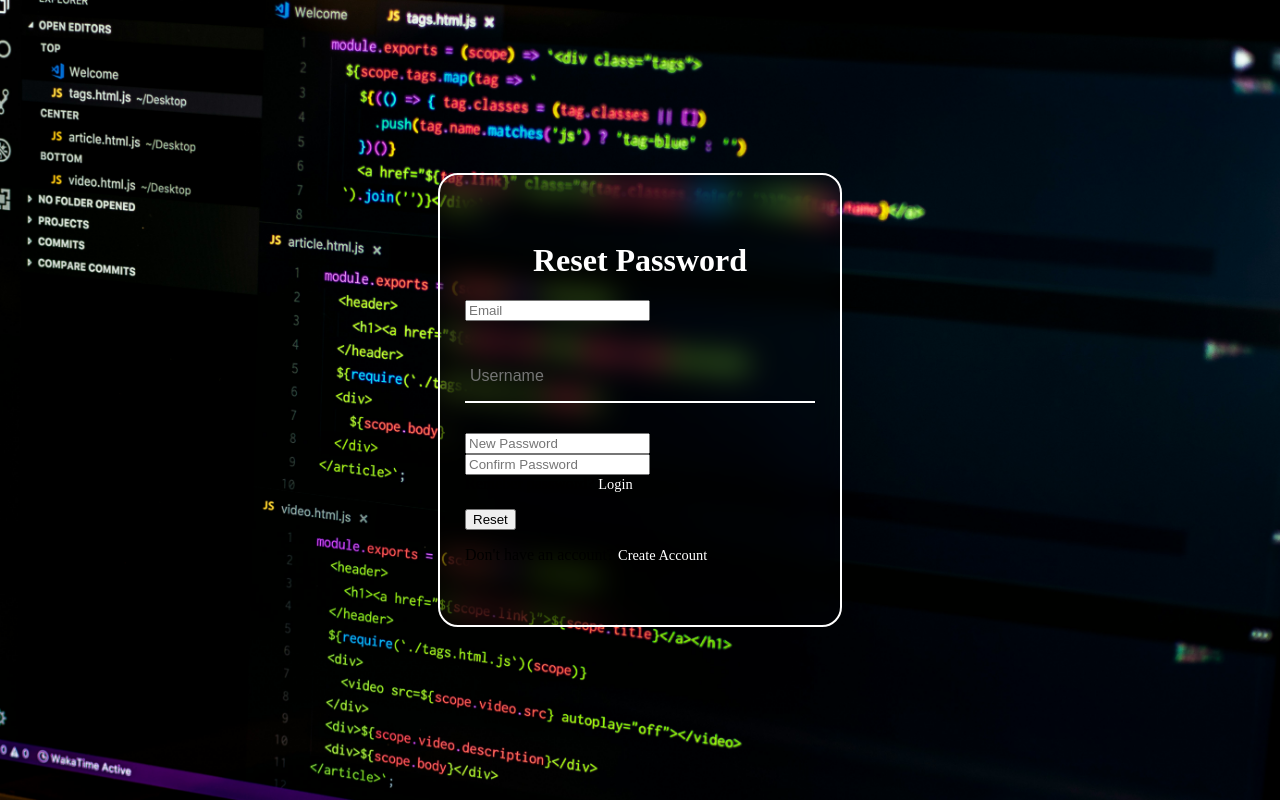
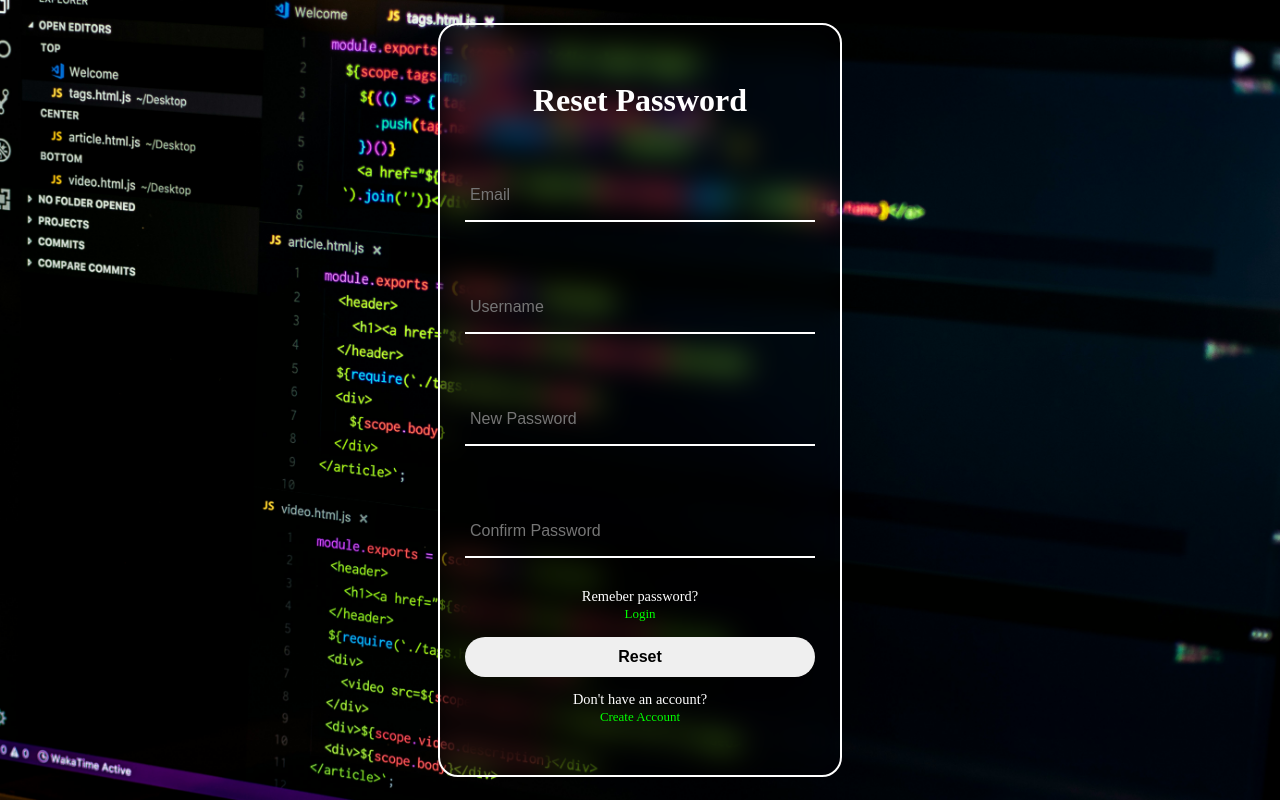
Before and after one commit to Fezao187/JavaScript, a plain HTML site: page Projects/Login_Page/reset_pass.html in a window 1280 px wide. Drawn offline with Linux system fonts and the light colour scheme.

Commit message:
login page

```diff
--- a/Projects/Login_Page/reset_pass.html
+++ b/Projects/Login_Page/reset_pass.html
@@ -10,7 +10,7 @@
 </head>
 
 <body>
-    <form id="form">
+    <form id="form" class="resetAcc">
         <div class="container">
             <h1>Reset Password</h1>
             <input id="email" type="email" placeholder="Email" required>
@@ -21,9 +21,9 @@
             <div class="pwdErr"></div>
             <input id="confirmPassword" type="password" placeholder="Confirm Password" required>
             <div class="pwdErr output"></div>
-            <p>Remeber password? <a href="./index.html">Login</a></p>
+            <p class="forgot">Remeber password? <br><a href="./index.html">Login</a></p>
             <button type="submit" id="reset_pass">Reset</button>
-            <p>Don't have an account? <a href="./create_acc.html">Create Account</a></p>
+            <p class="haveAcc">Don't have an account? <br><a href="./create_acc.html">Create Account</a></p>
         </div>
     </form>
 </body>
--- a/Projects/Login_Page/styles.css
+++ b/Projects/Login_Page/styles.css
@@ -1,5 +1,5 @@
-.pwdErr, .usernameErr
-{
+.pwdErr,
+.usernameErr {
     height: 0;
     /* margin: -20px; */
     margin-top: -20px;
@@ -9,8 +9,7 @@
     font-weight: bold;
 }
 
-body
-{
+body {
     display: flex;
     justify-content: center;
     align-items: center;
@@ -21,11 +20,9 @@ body
     background-size: cover;
 }
 
-#form
-{
+#form {
     position: relative;
-    width: 400px;
-    height: 450px;
+     width: 400px;
     background: transparent;
     border: 2px solid white;
     border-radius: 20px;
@@ -35,15 +32,19 @@ body
     backdrop-filter: blur(15px);
 }
 
-h1
-{
+h1 {
     font-size: 2em;
     color: #fff;
     text-align: center;
 }
 
-#username, #password
-{
+#username,
+#password,
+#createPassword,
+#name,
+#username,
+#email,
+#confirmPassword, #newPassword {
     position: relative;
     margin: 30px 0;
     width: 310px;
@@ -59,23 +60,24 @@ h1
     color: #fff;
 }
 
-.forgot, a
-{
+.forgot,
+a{
     margin: -15px 0 15px;
     font-size: 0.9em;
     color: #fff;
     text-align: center;
     text-decoration: none;
 }
-
-a:hover
+a
 {
+    color:rgb(0, 255,0);
+}
+a:hover {
     /* color:blueviolet; */
     text-decoration: underline;
 }
 
-#login
-{
+#login, #create, #reset_pass{
     width: 100%;
     height: 40px;
     border-radius: 40px;
@@ -85,10 +87,22 @@ a:hover
     font-size: 1em;
     font-weight: bold;
 }
-
-.newAcc
+.newAccount, .resetAcc
 {
+    height: 750px;
+}
+.logOn
+{
+    height: 500px;
+}
+.newAcc, .haveAcc{
     text-align: center;
     font-size: 0.9em;
     color: #fff;
 }
+
+footer
+{
+    color: white;
+
+}
```
Also changed, not shown: Projects/Login_Page/create_acc.html (+3 -3 lines), Projects/Login_Page/index.html (+1 -1 lines).
